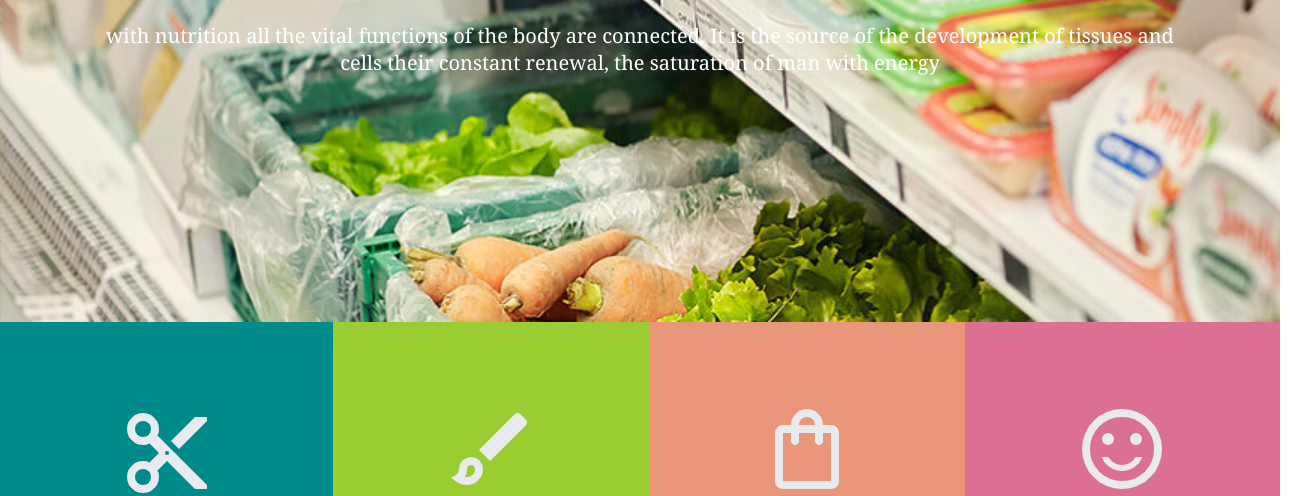
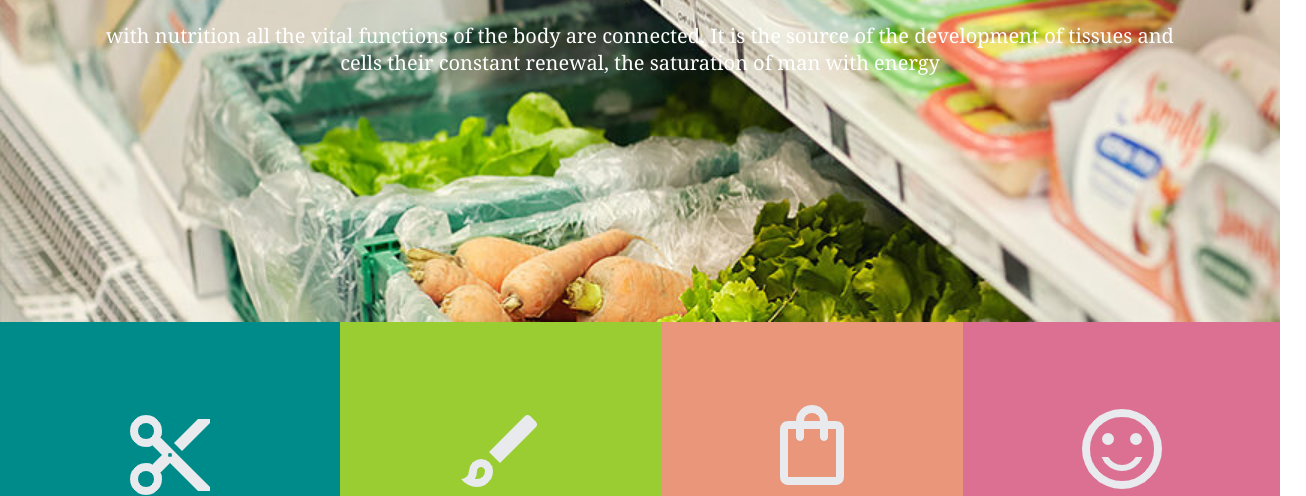
Before and after one commit to UniStar903/e-commerce-website, a plain HTML site: page index.html in a window 1280 px wide. Shown: the part 428-924 px from the top of the page, 1306 px wide, since content can reach past the window. Drawn offline with Linux system fonts and the light colour scheme.

Commit message:
organized project.css

```diff
--- a/Project.css
+++ b/Project.css
@@ -1,10 +1,23 @@
-body{
-    margin: 0px;
+* {
+    margin: 0;
+    padding: 0;
+    box-sizing: border-box;
+}
+
+body {
+    margin: 0;
+    overflow-x: hidden;
     font-family: Cambria, Cochin, Georgia, Times, 'Times New Roman', serif;
+}
+
+img {
+    max-width: 100%;
+    height: auto;
 }
 #nav{
     position: fixed;
     width: 100%;
+    right: 0px;
     top: 0px;
     background-color: white;
     text-align: right;
```
